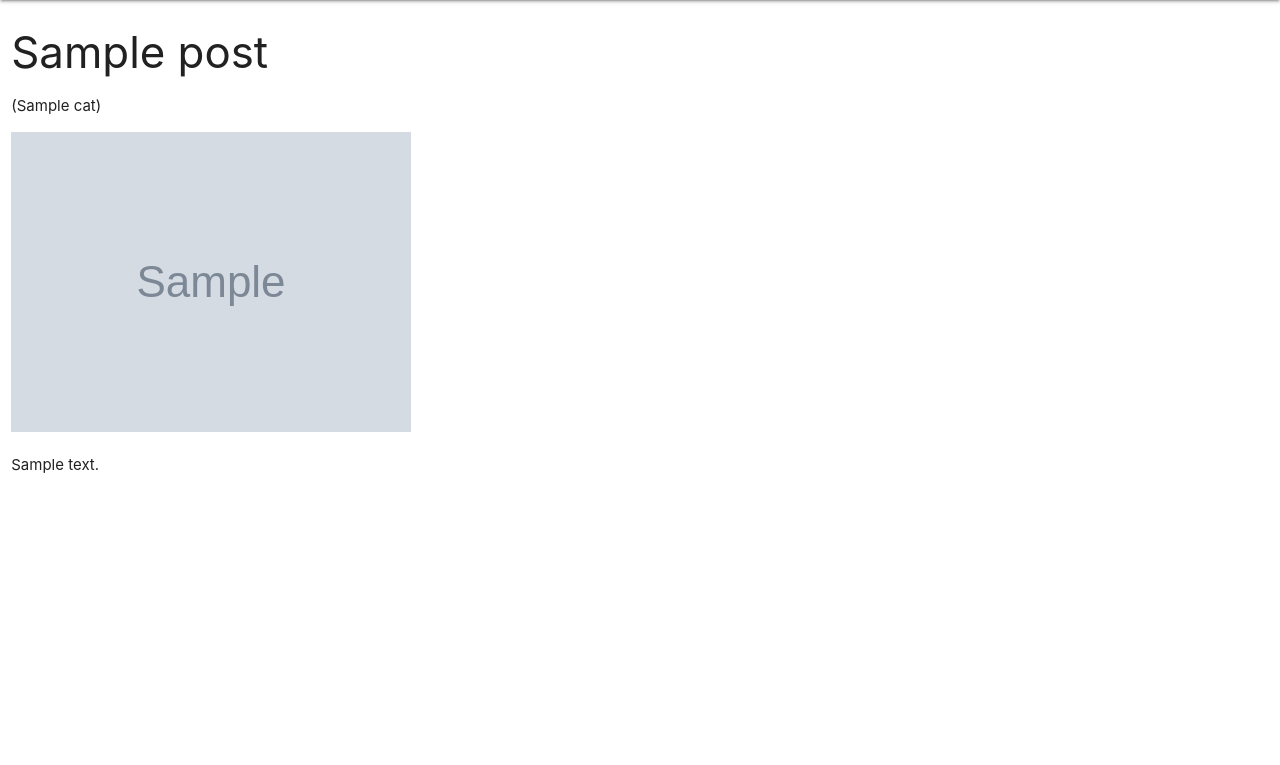
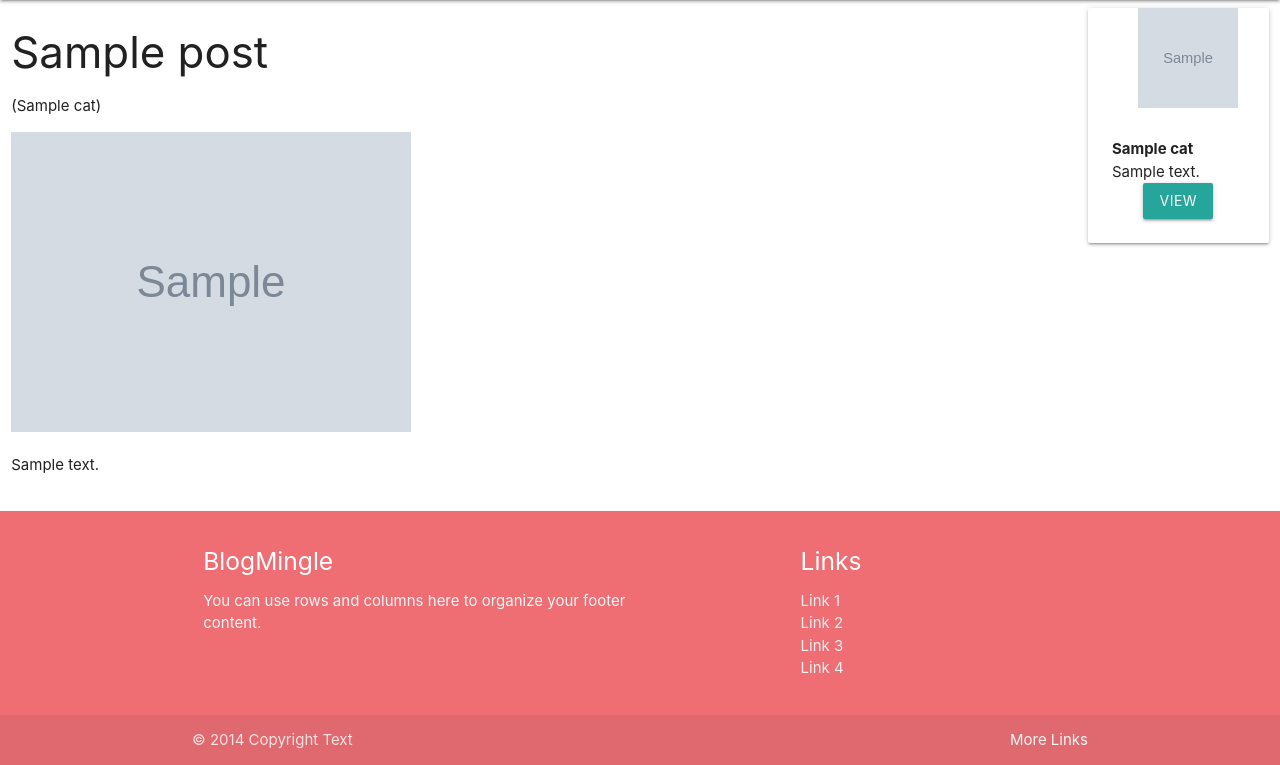
Before and after one commit to falahuddeen/MCA_Mini_Project, a Django app: template iblogs/template/posts.html in a window 1280 px wide. Shown: the part 64-829 px from the top of the page. Before the commit the page ends 537 px from the top, so only its background shows below. Run offline with Django 3.2, Linux system fonts and the light colour scheme; the template is opened without the code that fills it: most values are stand-ins (such as "Sample title", 1, 10 or a date in 2020); grey boxes marked "Sample" are stand-in pictures.

Commit message:
[7th Commit] Creation of User Interface Part 03 Include (footer mediam completion , header completion , drop down Category completion )

```diff
--- a/iblogs/blog/urls.py
+++ b/iblogs/blog/urls.py
@@ -17,9 +17,10 @@ from django.contrib import admin
 from django.urls import path, include
 from django.conf.urls.static import static
 from django.conf import settings
-from .views import home, post
+from .views import home, post, category
 
 urlpatterns = [
     path('home/',home),
-    path('blog/<slug:url>', post)
+    path('blog/<slug:url>', post),
+    path('category/<slug:url>', category)
 ]
--- a/iblogs/template/base.html
+++ b/iblogs/template/base.html
@@ -26,6 +26,9 @@
 
 {% endblock%}
 
+
+{% include 'footer.html' %}
+
 <script>
     M.AutoInit();
 </script>
@@ -34,7 +37,30 @@
 
 <script>
     $(document).ready(function(){
-  $(".owl-carousel").owlCarousel();
+  $(".owl-carousel").owlCarousel(
+      {
+          loop:true,
+          autoplay:true,
+          nav:false,
+          responsiveClass:true,
+          responsive : {
+    0 : {
+        items : 1,
+        nav: true,
+    },
+
+    600 : {
+        items : 3,
+        nav : false,
+    },
+    1000 : {
+        items : 4,
+        nav:true,
+        loop:false
+    }
+}
+      }
+  );
 });
 </script>
 
--- a/iblogs/template/footer.html
+++ b/iblogs/template/footer.html
@@ -0,0 +1,25 @@
+<footer class="page-footer bg-primary">
+          <div class="container">
+            <div class="row">
+              <div class="col l6 s12">
+                <h5 class="white-text">BlogMingle</h5>
+                <p class="grey-text text-lighten-4">You can use rows and columns here to organize your footer content.</p>
+              </div>
+              <div class="col l4 offset-l2 s12">
+                <h5 class="white-text">Links</h5>
+                <ul>
+                  <li><a class="grey-text text-lighten-3" href="#!">Link 1</a></li>
+                  <li><a class="grey-text text-lighten-3" href="#!">Link 2</a></li>
+                  <li><a class="grey-text text-lighten-3" href="#!">Link 3</a></li>
+                  <li><a class="grey-text text-lighten-3" href="#!">Link 4</a></li>
+                </ul>
+              </div>
+            </div>
+          </div>
+          <div class="footer-copyright">
+            <div class="container">
+            © 2014 Copyright Text
+            <a class="grey-text text-lighten-4 right" href="#!">More Links</a>
+            </div>
+          </div>
+        </footer>
--- a/iblogs/template/header.html
+++ b/iblogs/template/header.html
@@ -1,9 +1,12 @@
 <!-- Dropdown Structure -->
 <ul id="dropdown1" class="dropdown-content">
-  <li><a href="#!">one</a></li>
-  <li><a href="#!">two</a></li>
-  <li class="divider"></li>
-  <li><a href="#!">three</a></li>
+
+    {% for cat in cats %}
+
+    <li><a href="/category/{{ cat.url }}">{{ cat.title }}</a></li>
+
+    {% endfor %}
+
 </ul>
 <nav class="bg-primary">
   <div class="container">
--- a/iblogs/template/home.html
+++ b/iblogs/template/home.html
@@ -12,7 +12,7 @@
 
                 <div class="card item" style="margin-left: 10px;">
                 <div class="img-container">
-                    <img src="/media/{{ cat.image }}" class="responsive-img" style="width: 250px;height: 250px;margin-left: 100px">
+                    <img src="/media/{{ cat.image }}" class="responsive-img" style="width: 250px;height: 250px;margin-left: 50px">
                 </div>
                 <div class="card-content">
                     <div class="card-title">
@@ -20,7 +20,7 @@
                     </div>
                     <p class="truncate">{{ cat.description }}</p>
                     <div class="container center-align mt20" >
-                    <a class="btn bg-primary" href=""> VIEW</a>
+                    <a class="btn bg-primary" href="/category/{{ cat.url }}"> VIEW</a>
                 </div>
                 </div>
 
--- a/iblogs/template/posts.html
+++ b/iblogs/template/posts.html
@@ -7,7 +7,7 @@
 <div class="container-custom">
 
 <div class="row">
-    <div class="col s12 12 112">
+    <div class="col s12 m10">
 
         <h3>{{ post.title }}</h3>
 
@@ -21,6 +21,29 @@
         </p>
 
     </div>
+    <div class="col s12 m2">
+
+        {% for cat in cats %}
+
+                <div class="card item" style="margin-left: 10px;">
+                <div class="img-container">
+                    <img src="/media/{{ cat.image }}" class="responsive-img" style="width: 100px;height: 100px;margin-left: 50px">
+                </div>
+                <div class="card-content">
+                    <b>
+                        {{ cat.title}}
+                    </b>
+                    <p class="truncate">{{ cat.description }}</p>
+                    <div class="container center-align mt20" >
+                    <a class="btn bg-primary" href="/category/{{ cat.url }}"> VIEW</a>
+                </div>
+                </div>
+
+                </div>
+
+            {% endfor %}
+
+    </div>
 </div>
 
 </div>
```
Also changed, not shown: iblogs/blog/views.py (+7 -1 lines), iblogs/template/category.html (added, +27 -0 lines), iblogs/media/book-sm.png (added), iblogs/media/java_9TKY42p.webp (added), iblogs/media/pyhton_CqKQ3Yj.webp (added).
